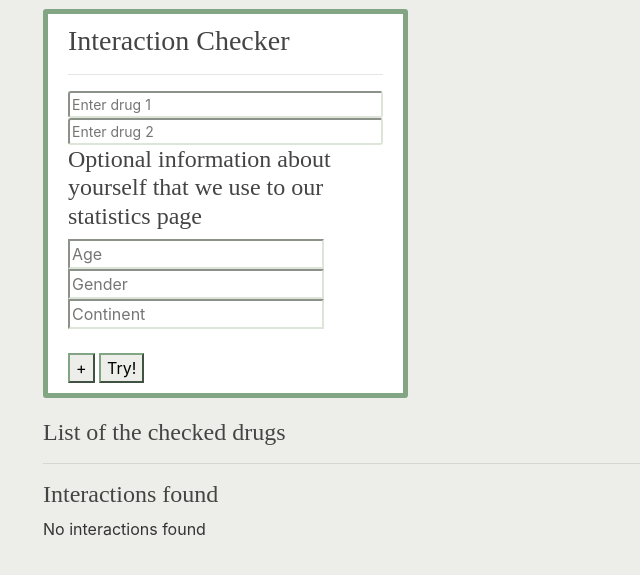
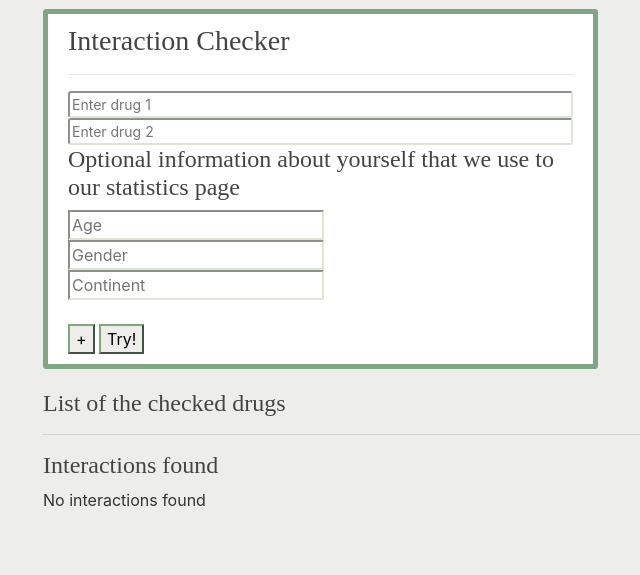
Before and after one commit to isterbollen/CookieDough2, a Django app: page / in a window 1280 px wide. Shown: the part 71-646 px from the top of the page, without its empty margins (42-682 px from the left). Run offline with Django 3.2, Linux system fonts and the light colour scheme; data that the repository does not hold is empty; some libraries are stand-ins or nearby versions.

Commit message:
Update base.html

```diff
--- a/project_django/DrugiComp/templates/DrugiComp/base.html
+++ b/project_django/DrugiComp/templates/DrugiComp/base.html
@@ -37,11 +37,7 @@
 	</nav>
 	</header>
 	<main role="main" class="container">
-	  <div class="row">
-	    <div class="col-md-8">
 	      {% block content %}{% endblock %}
-	    </div>
-	  </div>
 	</main>
 
 	<!-- Optional JavaScript -->
```
